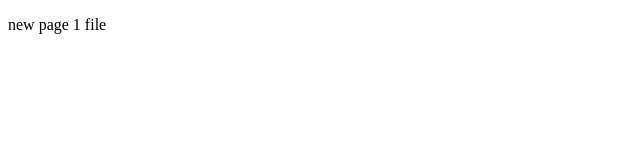
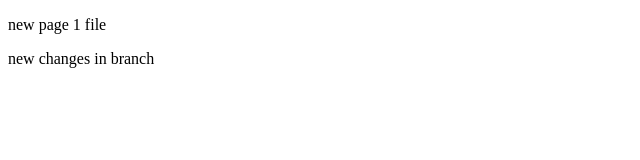
Before and after one commit to reihaneh-b60/project3, a plain HTML site: page page1.html in a window 1280 px wide. Shown: the whole page, without its empty margins (0-640 px from the left). Drawn offline with Linux system fonts and the light colour scheme.

Commit message:
two change in branch1

```diff
--- a/page1.html
+++ b/page1.html
@@ -10,5 +10,6 @@
     <p> new page 1 file
 
     </p>
+    <p> new changes in branch</p>
 </body>
 </html>
```
Also changed, not shown: page2.html (+1 -0 lines).
